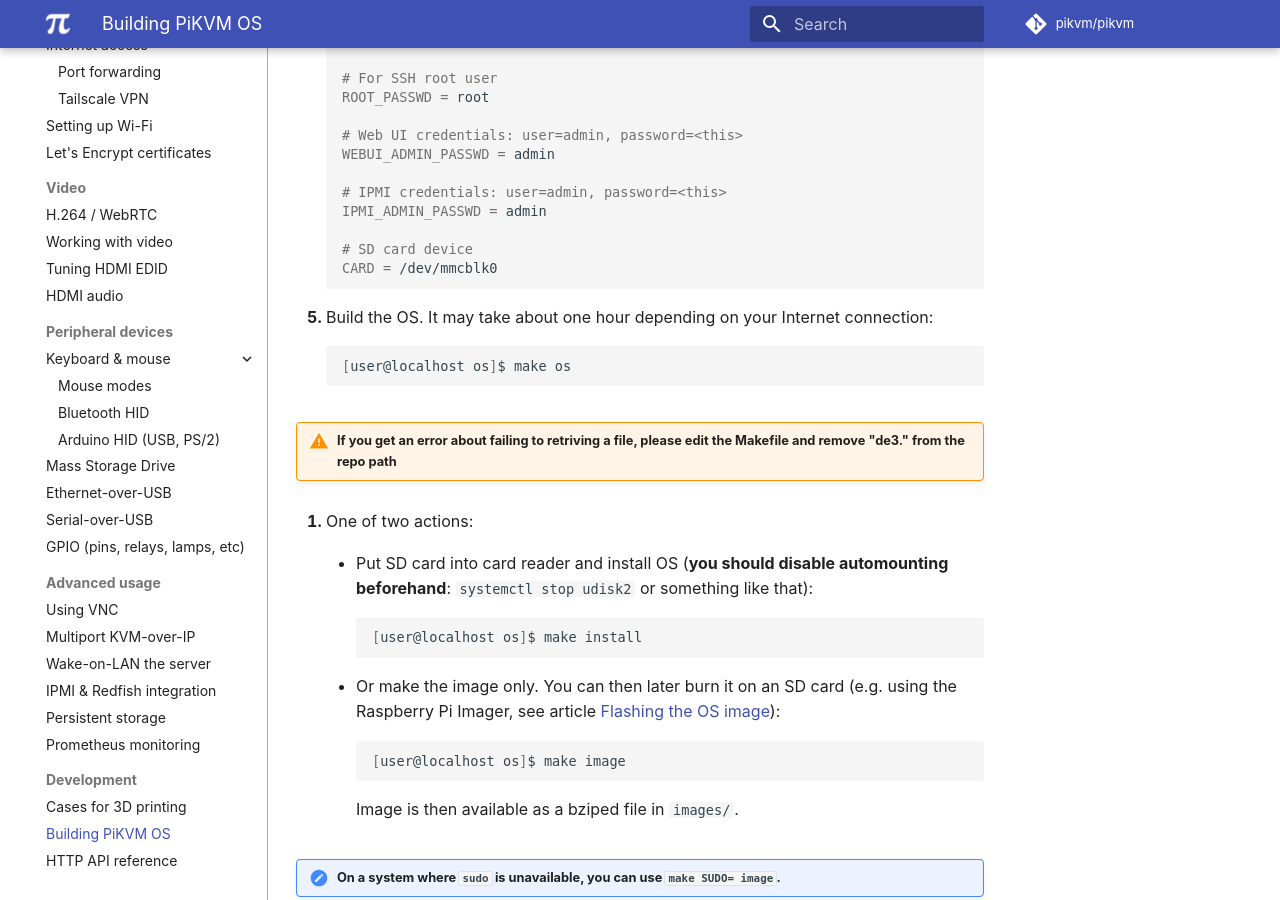
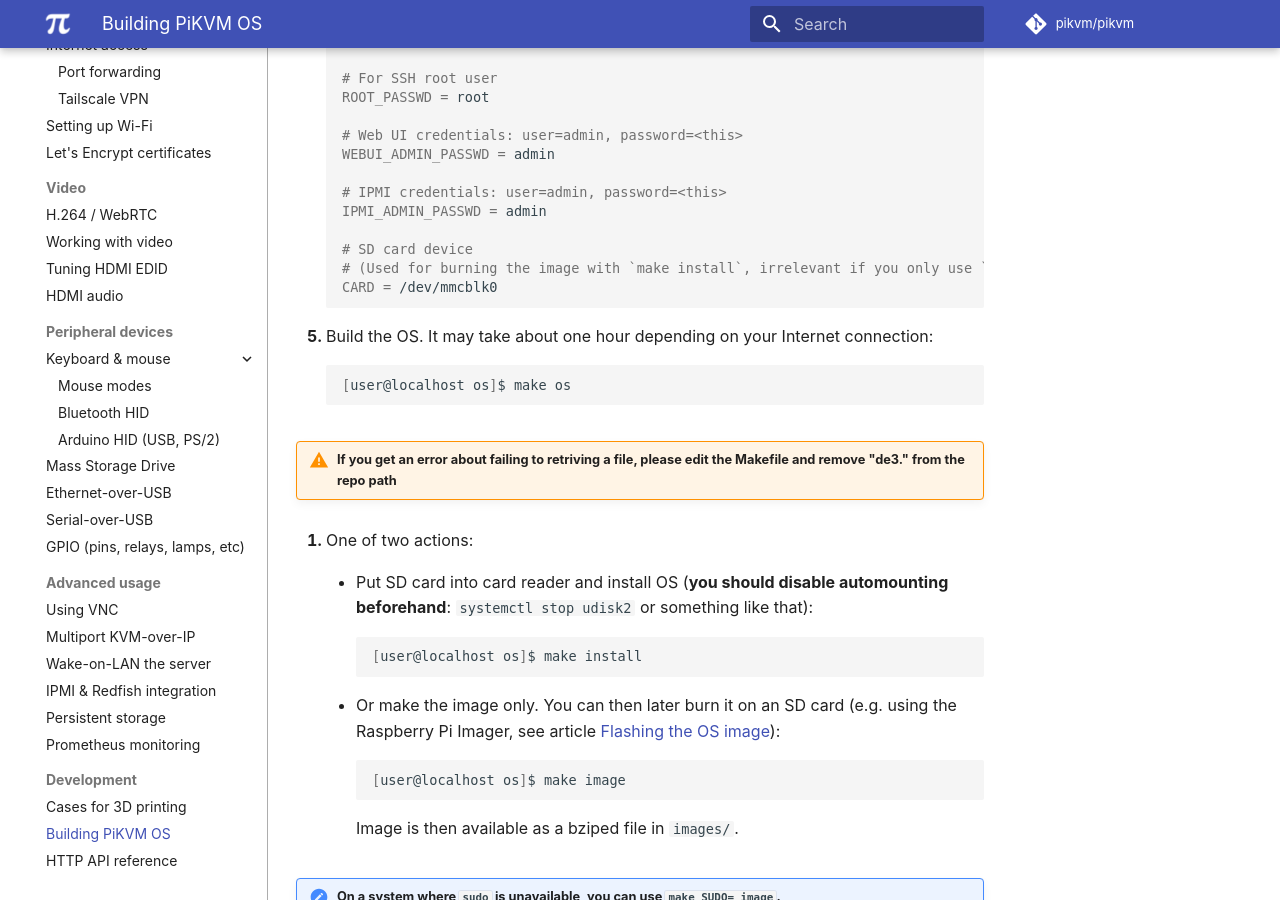
Before and after one commit to pikvm/pikvm, an MkDocs documentation site: the page built from docs/building_os.md, in a window 1280 px wide and 900 px high, scrolled down 1522 px. Built offline with MkDocs 1.6.1 and Material for MkDocs 9.7.7, drawn with Linux system fonts in a browser that asks for light colours; some web fonts are replaced; comment, search, counter and statistics services are not loaded.

Commit message:
Update building_os.md

````diff
--- a/docs/building_os.md
+++ b/docs/building_os.md
@@ -67,6 +67,7 @@
     IPMI_ADMIN_PASSWD = admin
 
     # SD card device
+    # (Used for burning the image with `make install`, irrelevant if you only use `make image`.)
     CARD = /dev/mmcblk0
     ```
 
````
